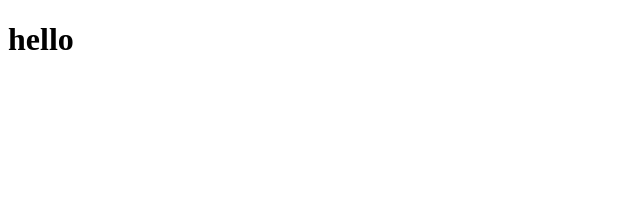
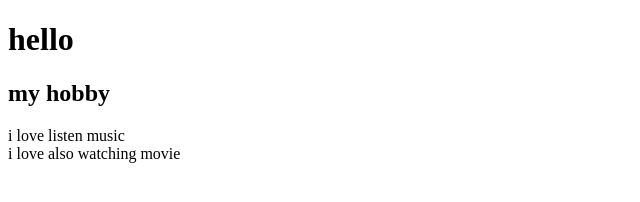
Before and after one commit to kaushalsinghrajput111/Kaushal_Kumar_Singh-site, a plain HTML site: page index.html in a window 1280 px wide. Shown: the whole page, without its empty margins (0-640 px from the left). Drawn offline with Linux system fonts and the light colour scheme.

Commit message:
docs: add my hobbies

```diff
--- a/index.html
+++ b/index.html
@@ -8,5 +8,10 @@
 </head>
 <body>
     <h1>hello</h1>
+    <h2>my hobby</h2>
+    i love listen music <br>
+    i love also watching movie
+
+
 </body>
 </html>
```
